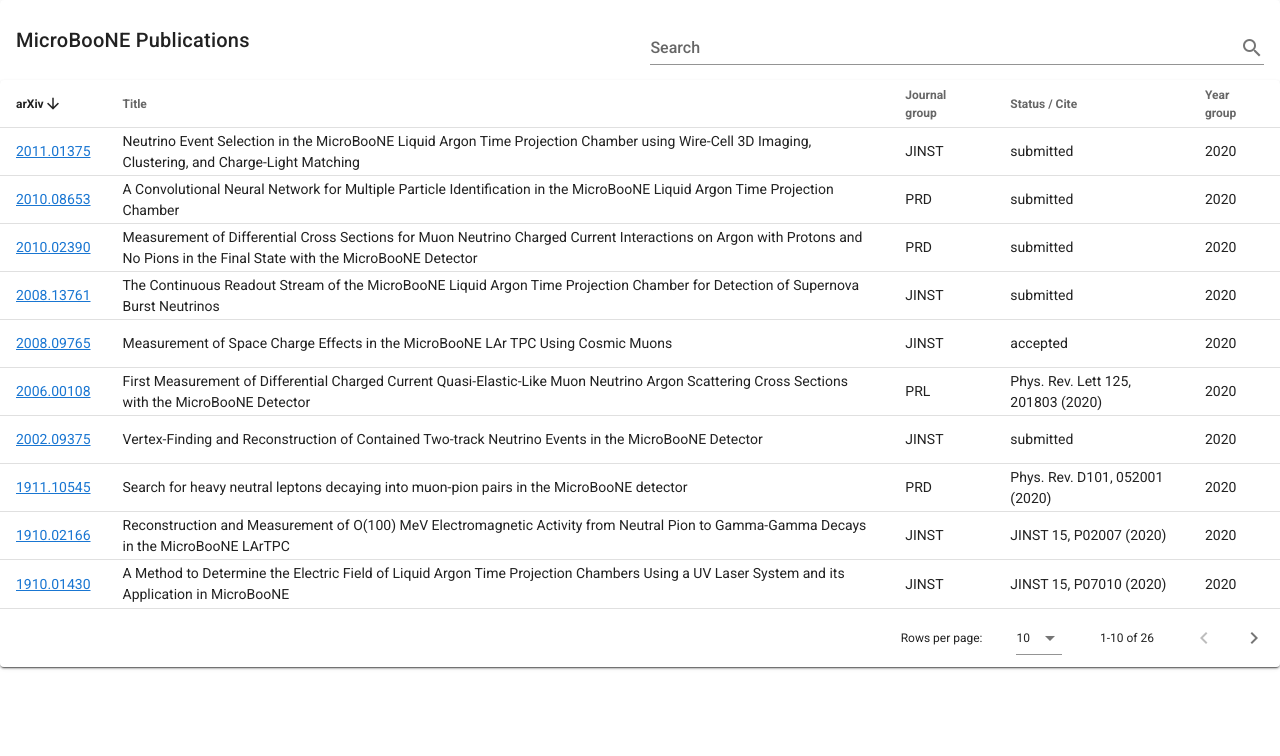
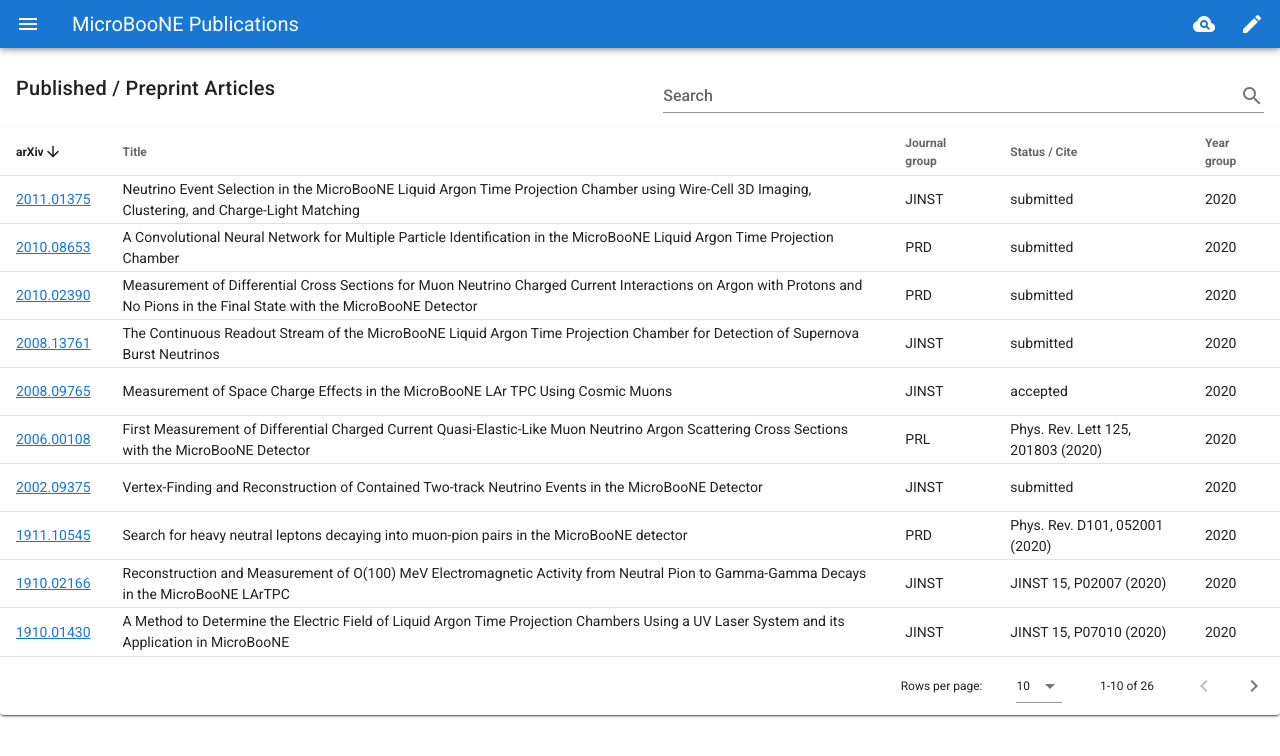
Before and after one commit to czczc/ub-pub, a Vue app: page / in a window 1280 px wide. Shown: the top 756 px of the page. Built offline with nearby package versions, Linux system fonts and the light colour scheme.

Commit message:
add app bar

```diff
--- a/src/App.vue
+++ b/src/App.vue
@@ -1,53 +1,42 @@
 <template>
   <v-app>
-    <!-- <v-app-bar
-      app
-      color="primary"
-      dark
-    >
-      <div class="d-flex align-center">
-        <v-img
-          alt="Vuetify Logo"
-          class="shrink mr-2"
-          contain
-          src="https://cdn.vuetifyjs.com/images/logos/vuetify-logo-dark.png"
-          transition="scale-transition"
-          width="40"
-        />
+    <v-app-bar app color="primary" dense dark>
+      <v-app-bar-nav-icon></v-app-bar-nav-icon>
 
-        <v-img
-          alt="Vuetify Name"
-          class="shrink mt-1 hidden-sm-and-down"
-          contain
-          min-width="100"
-          src="https://cdn.vuetifyjs.com/images/logos/vuetify-name-dark.png"
-          width="100"
-        />
-      </div>
+      <v-toolbar-title>MicroBooNE Publications</v-toolbar-title>
 
       <v-spacer></v-spacer>
 
+      <!-- https://cdn.materialdesignicons.com/5.4.55/ -->
+
       <v-btn
-        href="https://github.com/vuetifyjs/vuetify/releases/latest"
+        icon
+        href="https://inspirehep.net/experiments/1108254"
         target="_blank"
-        text
       >
-        <span class="mr-2">Latest Release</span>
-        <v-icon>mdi-open-in-new</v-icon>
+        <v-icon>mdi-cloud-search</v-icon>
       </v-btn>
-    </v-app-bar> -->
+
+      <v-btn
+        icon
+        href="https://github.com/czczc/ub-pub/blob/main/src/assets/publications.json"
+        target="_blank"
+      >
+        <v-icon>mdi-pencil</v-icon>
+      </v-btn>
+    </v-app-bar>
 
     <v-main>
-      <Pub/>
+      <Pub />
     </v-main>
   </v-app>
 </template>
 
 <script>
-import Pub from './components/Pub';
+import Pub from "./components/Pub";
 
 export default {
-  name: 'App',
+  name: "App",
 
   components: {
     Pub,
--- a/src/components/Pub.vue
+++ b/src/components/Pub.vue
@@ -1,7 +1,7 @@
 <template>
   <v-card>
     <v-card-title
-      >MicroBooNE Publications
+      > Published / Preprint Articles
       <v-spacer></v-spacer>
       <v-text-field
         v-model="search"
@@ -19,8 +19,8 @@
       item-key="arXiv"
       sort-by="arXiv"
       sort-desc
+      show-group-by
       class="elevation-1"
-      show-group-by
     >
       <template v-slot:item.arXiv="{ item }">
         <a :href="'https://arxiv.org/abs/' + item.arXiv">{{ item.arXiv }}</a>
@@ -63,6 +63,11 @@
         return item.status;
       }
     },
+
+    info() {
+      //http://export.arxiv.org/api/query?id_list=2006.00108
+      //   https://inspirehep.net/experiments/1108254
+    },
   },
 };
 </script>
```
